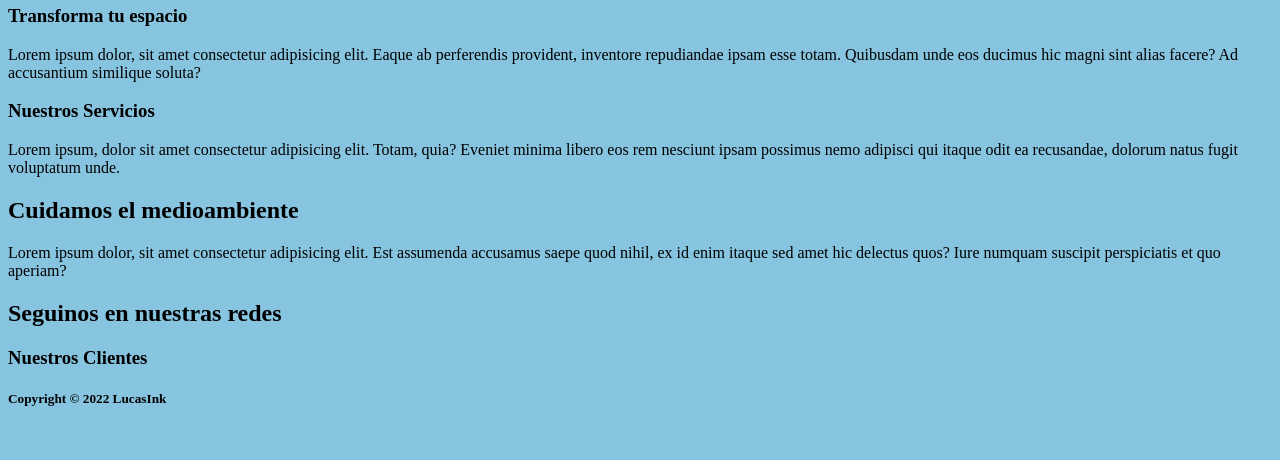
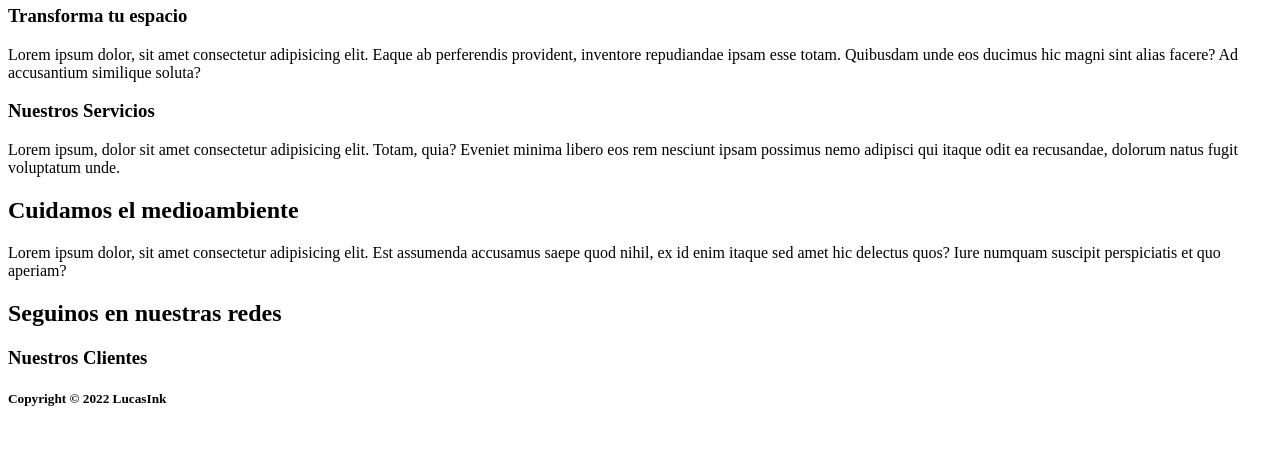
Before and after one commit to lucasxkent1947/lucas-projects, a plain HTML site: page index.html in a window 1280 px wide. Shown: the part 340-800 px from the top of the page. Drawn offline with Linux system fonts and the light colour scheme.

Commit message:
Cambiando el color del fondo

```diff
--- a/estilos.css
+++ b/estilos.css
@@ -1,3 +1,3 @@
 *{
-    background-color: rgb(134, 196, 223);
+    background-color: rgb(255, 255, 255);
 }
```
